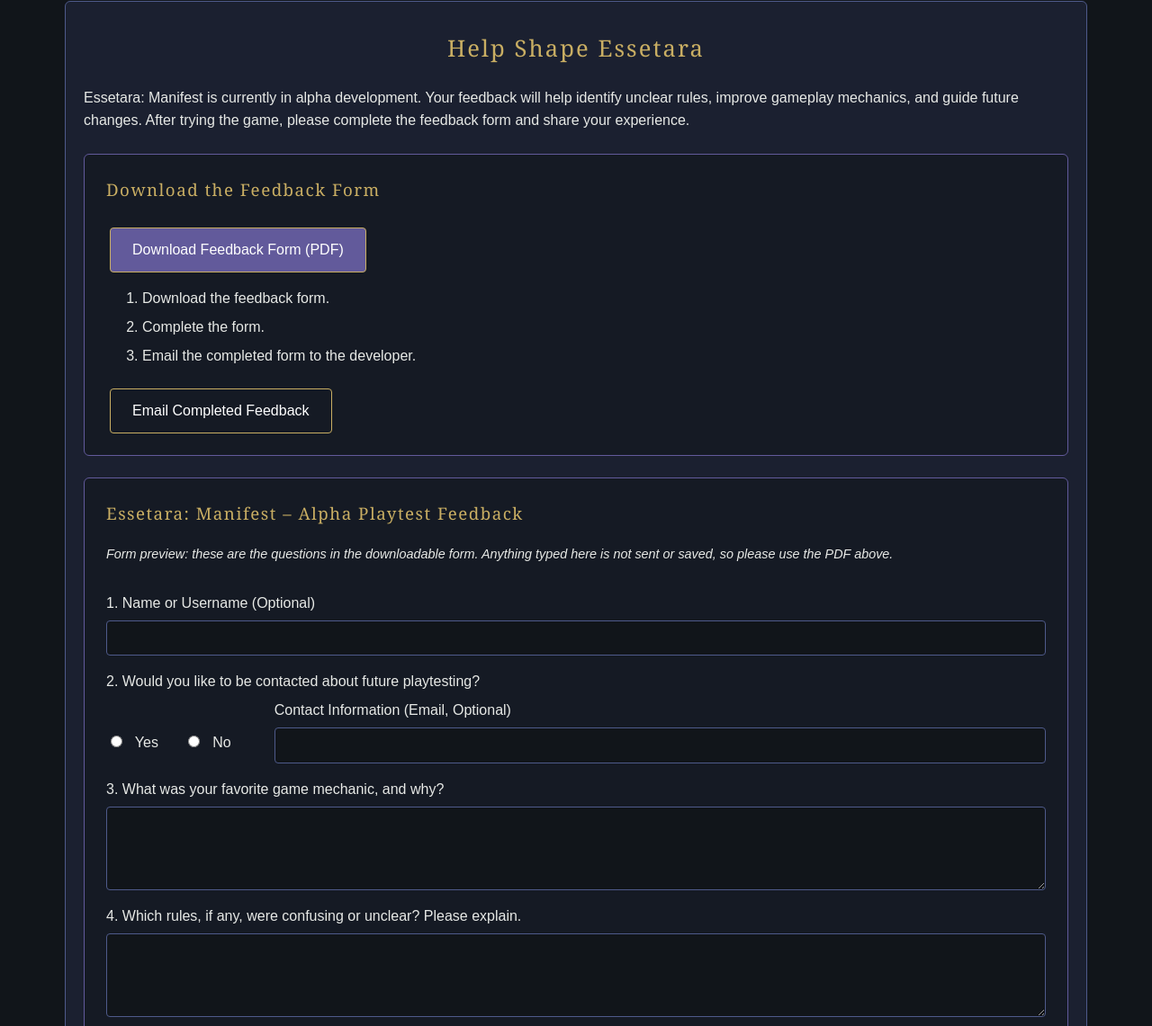
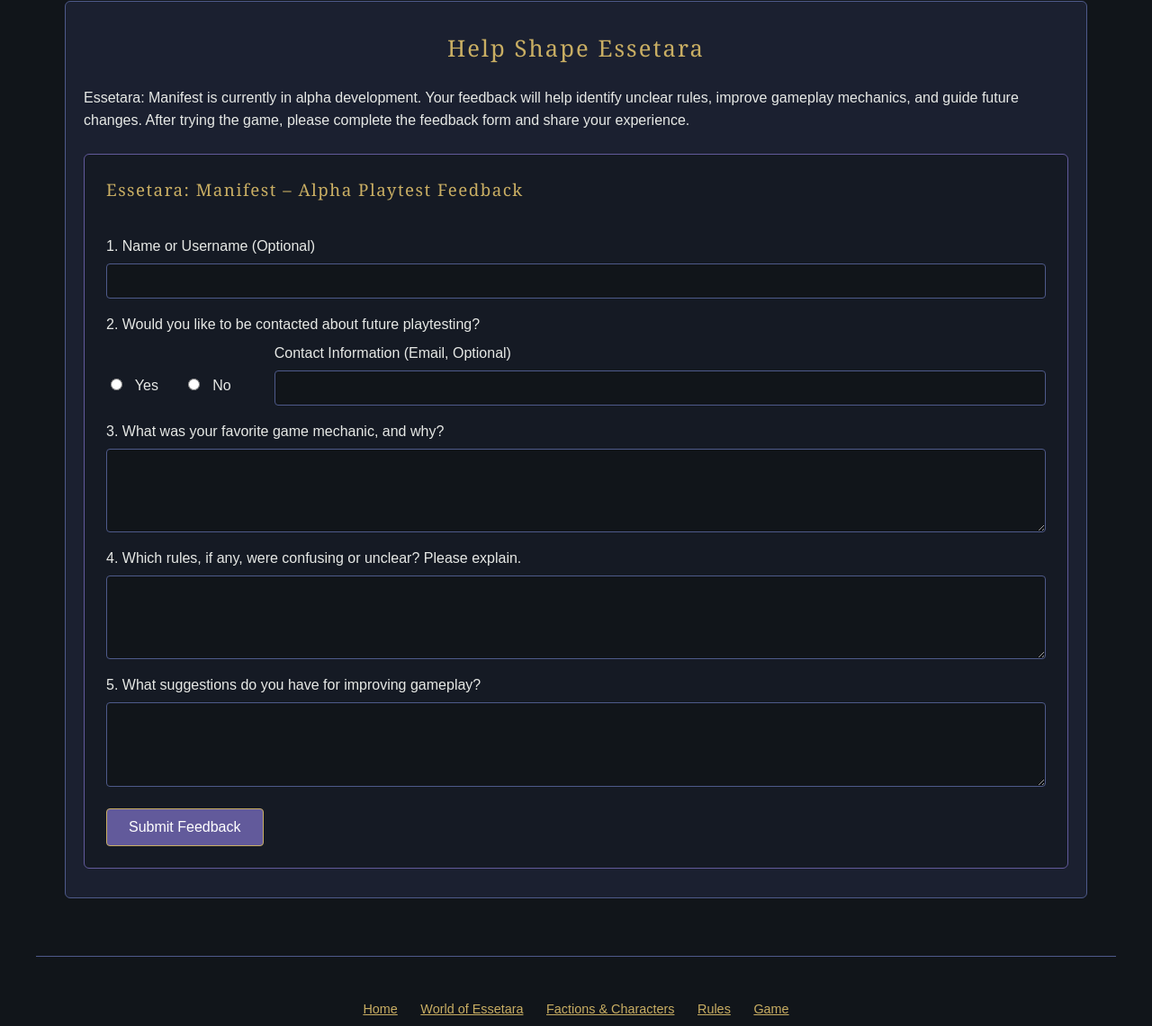
Before and after one commit to joshualburk/joshualburk.github.io, a plain HTML site: page game.html in a window 1280 px wide. Shown: the part 1230-2371 px from the top of the page at 90% size. Drawn offline with Linux system fonts and the light colour scheme; no server answers.

Commit message:
Feedback form submits like the class reservations form

```diff
--- a/css/style.css
+++ b/css/style.css
@@ -499,7 +499,7 @@ main {
   text-align: center;
 }
 
-/* Inner boxes: the download steps and the form preview */
+/* Inner box around the feedback form */
 .feedback-box {
   margin-top: 1.5em;
   padding: 1.5em;
@@ -511,15 +511,6 @@ main {
 .feedback-box h3 {
   margin-top: 0;
   color: #C9AE63;
-}
-
-.feedback-steps li {
-  margin-bottom: 0.4em;
-}
-
-.preview-note {
-  font-style: italic;
-  font-size: 0.9em;
 }
 
 /* The form stacks each label above its field */
@@ -566,6 +557,15 @@ main {
 
 .contact-email label {
   display: block;
+}
+
+/* Submit button: uses the .button look, sized to its text
+   instead of stretching across the form */
+#feedback input[type="submit"] {
+  align-self: flex-start;
+  margin: 1.5em 0 0 0;
+  font-size: 1em;
+  cursor: pointer;
 }
 
 /* ===== FOOTER ===== */
--- a/game.html
+++ b/game.html
@@ -57,31 +57,15 @@
         <h2>Help Shape Essetara</h2>
         <p>Essetara: Manifest is currently in alpha development. Your feedback will help identify unclear rules, improve gameplay mechanics, and guide future changes. After trying the game, please complete the feedback form and share your experience.</p>
 
-        <!-- ----- How to send feedback: download, complete, email ----- -->
-        <div class="feedback-box">
-          <h3>Download the Feedback Form</h3>
-
-          <!-- PDF: save the form as downloads/essetara-feedback-form.pdf -->
-          <a href="downloads/essetara-feedback-form.pdf" class="button" download>Download Feedback Form (PDF)</a>
-
-          <ol class="feedback-steps">
-            <li>Download the feedback form.</li>
-            <li>Complete the form.</li>
-            <li>Email the completed form to the developer.</li>
-          </ol>
-
-          <!-- Replace YOUR-EMAIL@example.com with your real email address -->
-          <a href="mailto:YOUR-EMAIL@example.com" class="button button-outline">Email Completed Feedback</a>
-        </div>
-
-        <!-- ----- On-page preview of the form's questions.
-             There is no Submit button: this website does not send or
-             store answers. Testers use the downloadable PDF instead. ----- -->
+        <!-- ----- Feedback form (same setup as the class reservations form).
+             NOTE: the action sends answers to the textbook's practice script,
+             which only displays them on a confirmation page. They are not
+             emailed or saved anywhere. Replace the action later with a real
+             form service if you want to receive feedback. ----- -->
         <article class="feedback-box">
           <h3>Essetara: Manifest &ndash; Alpha Playtest Feedback</h3>
-          <p class="preview-note">Form preview: these are the questions in the downloadable form. Anything typed here is not sent or saved, so please use the PDF above.</p>
 
-          <form>
+          <form method="post" action="https://webdevbasics.net/scripts/pacific.php">
             <label for="tester-name">1. Name or Username (Optional)</label>
             <input type="text" id="tester-name" name="tester-name">
 
@@ -109,6 +93,8 @@
 
             <label for="suggestions">5. What suggestions do you have for improving gameplay?</label>
             <textarea id="suggestions" name="suggestions" rows="4" cols="40"></textarea>
+
+            <input type="submit" value="Submit Feedback" class="button">
           </form>
         </article>
       </section>
```
